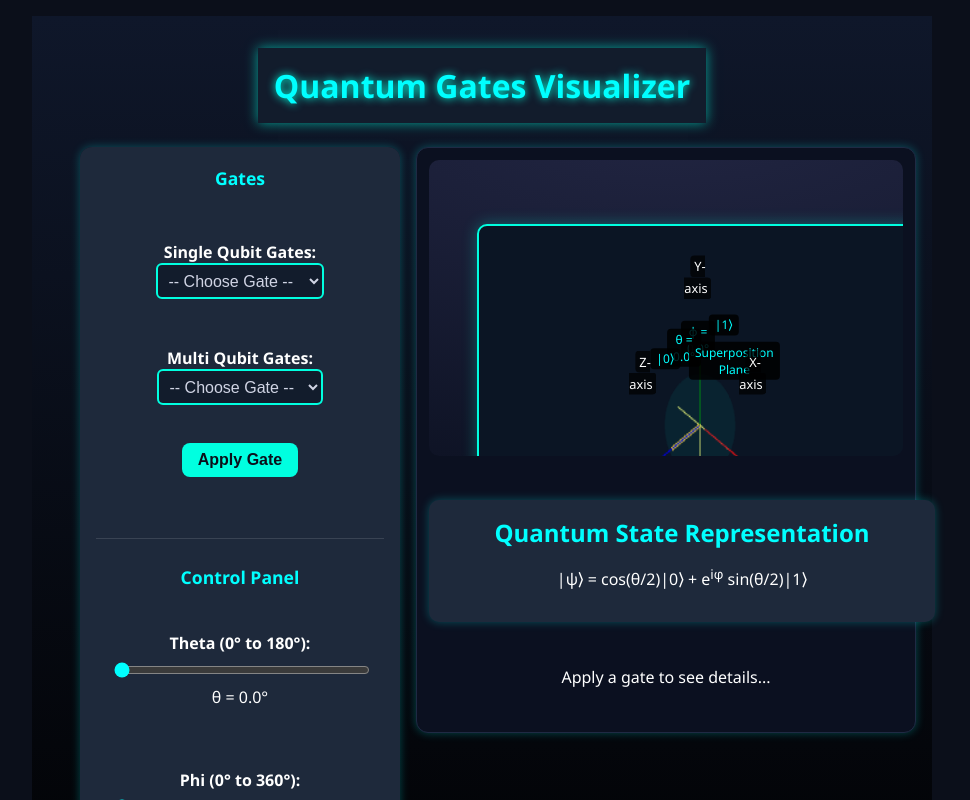
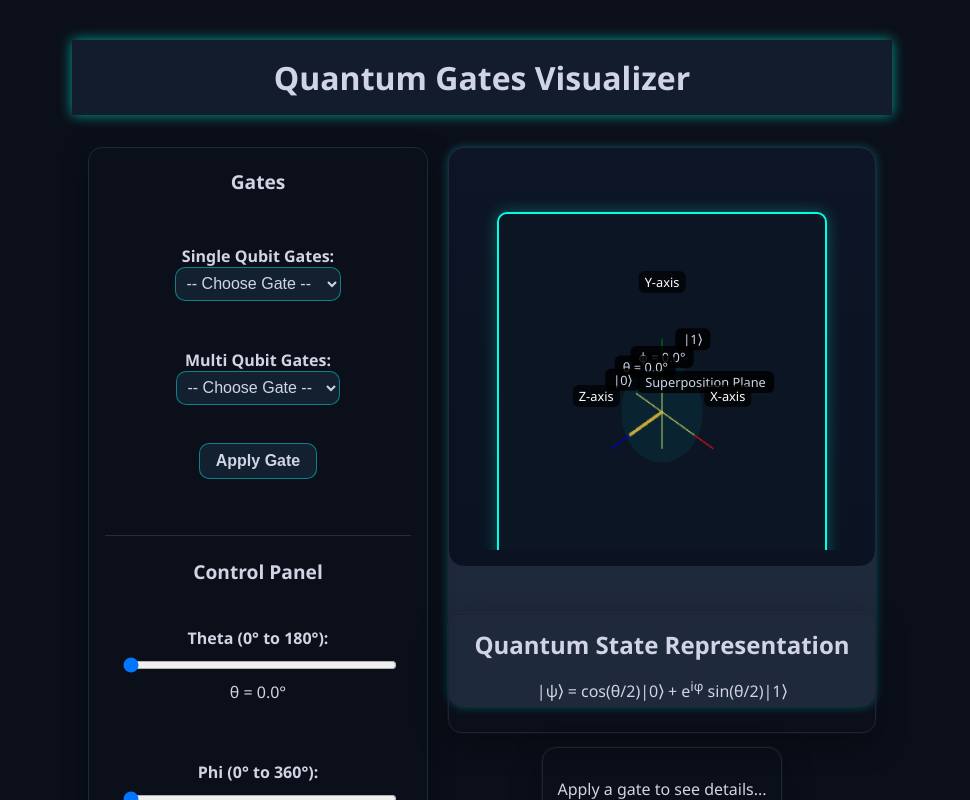
Before and after one commit to Noor-Fatima-Afzal/QuantumGates, a React (Vite) app: page / in a window 1280 px wide. Shown: the top 800 px of the page, without its empty margins (158-1128 px from the left). Built offline with nearby package versions, Linux system fonts and the light colour scheme.

Commit message:
Update BlochSphereSimulator.css

```diff
--- a/src/BlochSphereSimulator.css
+++ b/src/BlochSphereSimulator.css
@@ -116,140 +116,196 @@
  */
 
 
+/* ---------- THEME ---------- */
+:root {
+  --bg: #0b1222;
+  --bg2: #0f172a;
+  --panel: #1e293b;
+  --panel-2: #233246;
+  --text: #e6f0ff;
+  --muted: #c5d3f0;
+  --accent: #00e6e6;
+  --accent-2: #12f7f7;
+  --glow: rgba(0, 230, 230, 0.25);
+}
 
-/* Page shell */
+*,
+*::before,
+*::after { box-sizing: border-box; }
+
+/* ---------- PAGE SHELL ---------- */
 .bloch-container {
-  min-height: 100vh;
-  background: linear-gradient(to bottom, #0f172a, #000);
-  color: #fff;
-  padding: 2rem;
-  display: flex;
-  flex-direction: column;
-  gap: 1rem;
+  min-height: 100dvh;
+  background: radial-gradient(1000px 600px at 50% -10%, rgba(0,255,255,0.08), transparent), var(--bg);
+  color: var(--text);
+  padding: 24px;
+  display: grid;
+  grid-auto-rows: min-content auto;
+  gap: 16px;
 }
 
 .bloch-title {
+  text-align: center;
+  margin: 0;
   font-size: 2rem;
-  color: #0ff;
-  text-align: center;
-  margin: 0 0 0.5rem;
+  color: var(--accent);
+  text-shadow: 0 0 10px var(--glow);
 }
 
-/* Grid: fixed sidebar + flexible main */
+/* ---------- LAYOUT ---------- */
 .bloch-grid {
   display: grid;
-  grid-template-columns: 320px 1fr;
-  gap: 16px;
+  grid-template-columns: 340px minmax(0, 1fr); /* fixed sidebar + flexible main */
+  gap: 20px;
+  max-width: 1200px;
+  margin: 0 auto;
+  width: 100%;
   align-items: start;
 }
 
-/* Stack on small screens */
-@media (max-width: 820px) {
+@media (max-width: 960px) {
   .bloch-grid {
     grid-template-columns: 1fr;
   }
 }
 
-/* Sidebar */
+/* ---------- CARDS & GLOW ---------- */
+.card {
+  background: var(--panel);
+  border: 1px solid #192536;
+  border-radius: 14px;
+  padding: 14px;
+  box-shadow: 0 0 0 1px rgba(255,255,255,0.03), 0 10px 30px rgba(0,0,0,0.35);
+}
+
+.neon {
+  border-radius: 16px;
+  outline: 2px solid var(--accent);
+  box-shadow:
+    0 0 0 3px rgba(0, 230, 230, 0.2) inset,
+    0 0 24px var(--glow),
+    0 12px 40px rgba(0,0,0,0.5);
+}
+
+/* ---------- SIDEBAR ---------- */
 .bloch-panel {
-  background: #1e293b;
-  padding: 1rem;
-  border-radius: 12px;
-  box-shadow: 0 0 10px #0ff4;
+  background: var(--panel);
+  border: 1px solid #1a2a3e;
+  border-radius: 14px;
+  padding: 16px;
+  box-shadow: 0 8px 26px rgba(0, 0, 0, 0.35);
   display: flex;
   flex-direction: column;
-  gap: 0.8rem;
+  gap: 10px;
 }
 
 .bloch-panel-sticky {
   position: sticky;
-  top: 12px;
-  max-height: calc(100vh - 24px);
+  top: 18px;
+  align-self: start;
+  max-height: calc(100dvh - 36px);
   overflow: auto;
+  scrollbar-width: thin;
+  scrollbar-color: var(--accent) transparent;
 }
 
 .bloch-subtitle {
-  color: #0ff;
-  font-size: 1.1rem;
-  margin: 0.2rem 0 0.4rem;
+  font-size: 1.2rem;
+  color: var(--accent);
+  margin: 4px 0 8px;
+  text-shadow: 0 0 8px var(--glow);
 }
 
 .bloch-sep {
   border: none;
   border-top: 1px solid rgba(255,255,255,0.12);
-  margin: 0.6rem 0;
+  margin: 8px 0;
 }
 
+/* Controls inside the sidebar */
 .bloch-control {
   display: grid;
   gap: 6px;
   margin: 8px 0;
 }
+.bloch-control label { font-weight: 600; color: var(--muted); }
+.bloch-control input[type="range"] { width: 100%; accent-color: var(--accent); }
 
-.bloch-control label {
-  font-weight: 600;
+.bloch-full-coords {
+  background: var(--panel-2);
+  border: 1px solid #1b2a3d;
+  border-radius: 10px;
+  padding: 12px;
+}
+.bloch-full-coords h3 { margin: 0 0 8px; color: var(--accent); }
+.bloch-full-coords ul {
+  margin: 0;
+  padding-left: 1em;
+  list-style: disc;
+  line-height: 1.4;
 }
 
-.bloch-control input[type="range"] {
-  width: 100%;
-  accent-color: #0ff;
-}
-
-.bloch-full-coords {
-  background: #334155;
-  padding: 0.75rem;
-  border-radius: 8px;
-  font-size: 0.9rem;
-  text-align: left;
-}
-
-/* Main area */
+/* ---------- MAIN AREA ---------- */
 .bloch-visual {
-  background: #0b1020;
-  border: 1px solid #1f2a44;
-  border-radius: 12px;
-  padding: 12px;
-  box-shadow: 0 0 10px #0ff4;
-
   display: grid;
-  grid-template-rows: 1fr auto auto; /* Canvas grows; equation & info below */
-  gap: 12px;
+  grid-template-rows: minmax(420px, 56vh) auto auto; /* Canvas grows; cards follow */
+  gap: 14px;
   min-height: 560px;
 }
 
 .bloch-canvas-wrap {
-  border-radius: 10px;
-  overflow: hidden;
-  background: radial-gradient(1200px 400px at 50% -10%, rgba(120,119,198,0.2), transparent), #0b1020;
+  background: linear-gradient(180deg, #0d1526, #0b1322);
+  border: 1px solid #1b2c42;
+  border-radius: 16px;
+  overflow: hidden;            /* keeps glow tidy inside */
 }
 
-/* Equation card */
+/* Equation & info cards */
 .bloch-equation {
-  background: #1e293b;
-  padding: 1rem;
-  border-radius: 10px;
   text-align: center;
-  box-shadow: 0 0 10px #0ff4;
+}
+.bloch-equation h2 {
+  color: var(--accent);
+  margin: 0 0 8px;
 }
 
-.bloch-equation h2 {
-  color: #0ff;
-  margin: 0 0 0.4rem;
-}
-
-/* Labels drawn with drei <Html> */
+/* ---------- Labels placed with <Html> in the Canvas ---------- */
 .axis-label {
   color: #fff;
   font-size: 0.8rem;
-  background: rgba(0, 0, 0, 0.7);
-  padding: 2px 4px;
-  border-radius: 4px;
+  background: rgba(0,0,0,0.7);
+  padding: 2px 6px;
+  border-radius: 6px;
+  white-space: nowrap;
 }
 
 .state-label {
-  color: #0ff;
-  background: rgba(0, 0, 0, 0.85);
-  padding: 2px 6px;
-  border-radius: 4px;
-  font-size: 0.75rem;
+  color: var(--accent-2);
+  background: rgba(0,0,0,0.82);
+  padding: 2px 8px;
+  border-radius: 6px;
+  font-size: 0.8rem;
+  white-space: nowrap;
 }
+
+/* ---------- GateControls quick polish (generic) ---------- */
+.bloch-panel select,
+.bloch-panel button {
+  background: #132030;
+  color: var(--text);
+  border: 1px solid rgba(0, 230, 230, 0.5);
+  border-radius: 10px;
+  padding: 10px 12px;
+  outline: none;
+  transition: box-shadow .2s ease, transform .06s ease;
+}
+.bloch-panel select:focus,
+.bloch-panel button:focus {
+  box-shadow: 0 0 0 3px rgba(0, 230, 230, 0.25);
+}
+.bloch-panel button {
+  cursor: pointer;
+  font-weight: 600;
+}
+.bloch-panel button:hover { transform: translateY(-1px); }
+.bloch-panel button:active { transform: translateY(0); }
```
